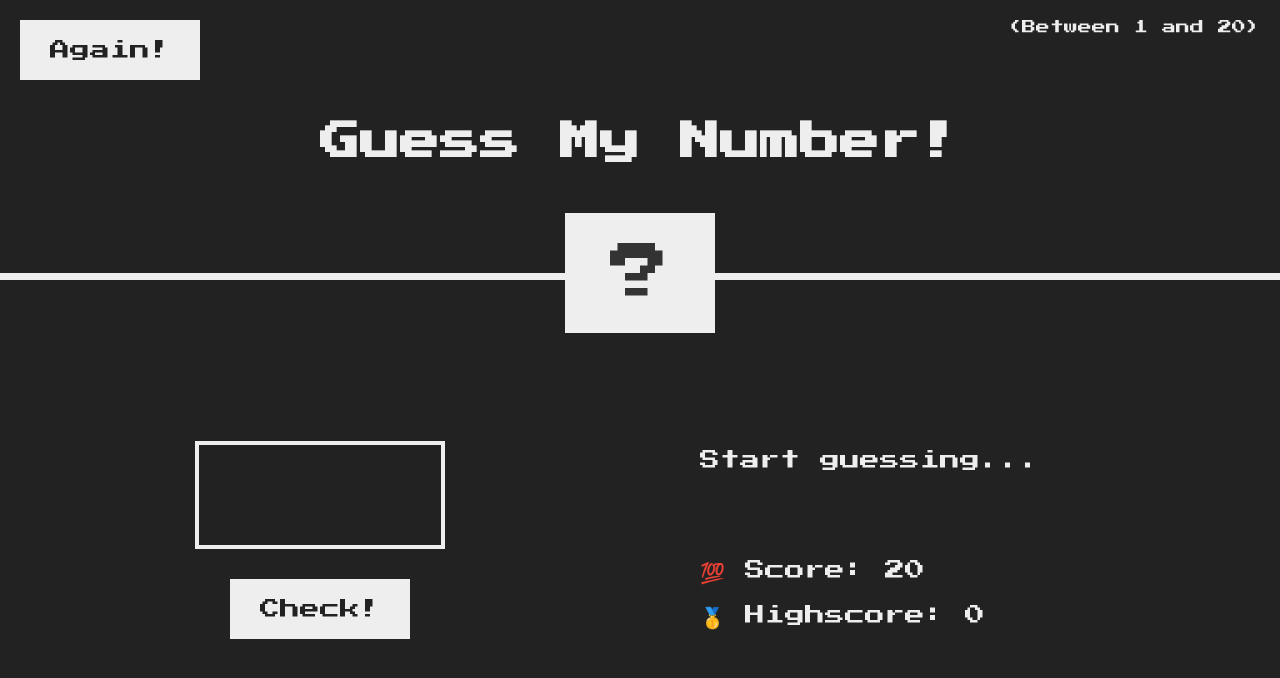
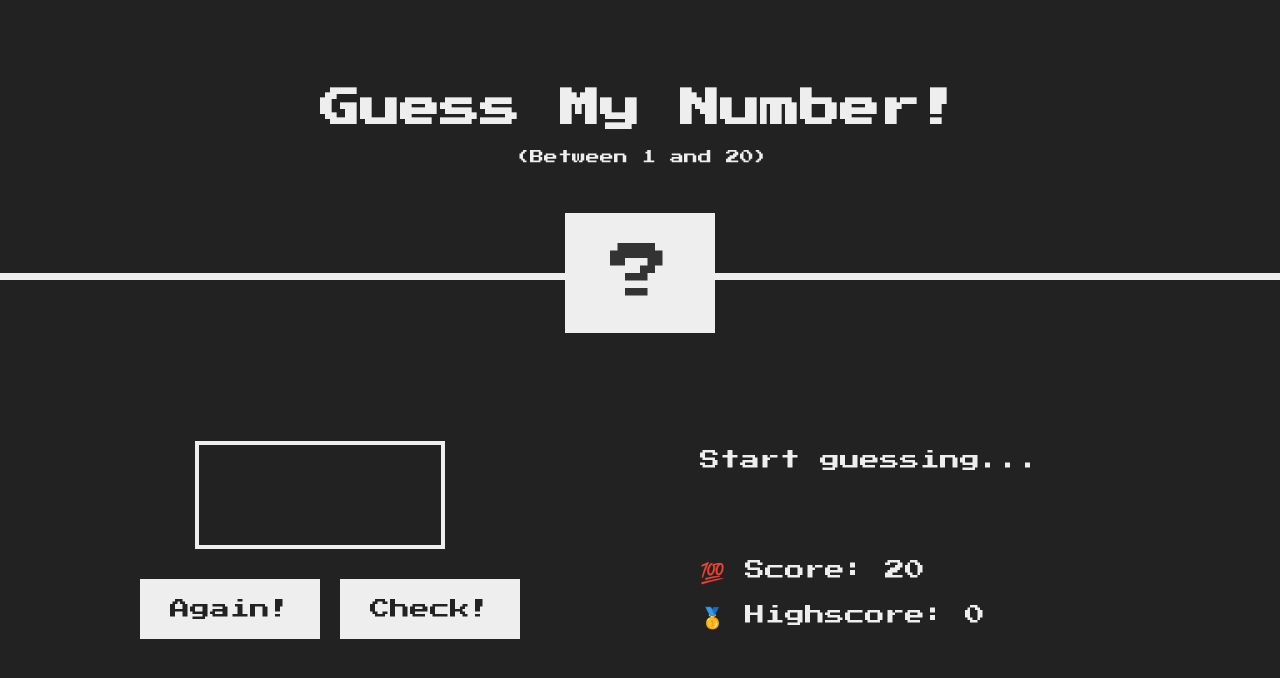
Before and after one commit to Roshan2059/guess-the-number-game, a plain HTML site: page index.html in a window 1280 px wide. Drawn offline with Linux system fonts and the light colour scheme.

Commit message:
20 bug changed

```diff
--- a/index.html
+++ b/index.html
@@ -1,5 +1,6 @@
 <!DOCTYPE html>
 <html lang="en">
+
 <head>
   <meta charset="UTF-8" />
   <meta name="viewport" content="width=device-width, initial-scale=1.0" />
@@ -7,17 +8,20 @@
   <link rel="stylesheet" href="style.css" />
   <title>Guess My Number!</title>
 </head>
+
 <body>
   <header>
     <h1>Guess My Number!</h1>
     <p class="between">(Between 1 and 20)</p>
-      <button class="btn again">Again!</button>
     <div class="number">?</div>
   </header>
   <main>
     <section class="left">
       <input type="number" class="guess" />
+      <div class="btns">
+        <button class="btn again">Again!</button>
         <button class="btn check">Check!</button>
+      </div>
     </section>
     <section class="right">
       <p class="message">Start guessing...</p>
@@ -29,4 +33,5 @@
   </main>
   <script src="script.js"></script>
 </body>
+
 </html>
--- a/script.js
+++ b/script.js
@@ -6,19 +6,20 @@ let actualNum = Math.trunc(Math.random() * 20) + 1;
 document.querySelector('.check').addEventListener('click', function () {
     const guess = document.querySelector('.guess').value;
     // document.write(`Value: ${guess}`)
-
-    if (!guess)
+    // if (guess > 20)
+    //     document.querySelector('.message').textContent = 'Choose below 20';
+    if (guess > 20 || guess < 0)
+        document.querySelector('.message').textContent = 'The number should be between 1 and 20';
+    else if (!guess)
         document.querySelector('.message').textContent = 'Enter a number';
-    else if (guess < 1 || guess > 20)
-        document.querySelector('.message').textContent = 'The number should be between 1 and 20';
     else if (guess == actualNum) {
         document.querySelector('.number').textContent = actualNum;
         document.querySelector('.message').textContent = 'Correct number';
         document.querySelector('body').style.backgroundColor = 'green';
 
-        if(score > highscore){
+        if (score > highscore) {
             highscore = score;
-             document.querySelector('.highscore').textContent = highscore;
+            document.querySelector('.highscore').textContent = highscore;
         }
 
     }
@@ -35,7 +36,7 @@ document.querySelector('.check').addEventListener('click', function () {
 
 });
 
-document.querySelector('.again').addEventListener('click', function() {
+document.querySelector('.again').addEventListener('click', function () {
     actualNum = Math.trunc(Math.random() * 20) + 1;
     score = 20;
     document.querySelector('.score').textContent = 20;
--- a/style.css
+++ b/style.css
@@ -51,7 +51,7 @@ h1 {
   text-align: center;
   position: absolute;
   width: 100%;
-  top: 52%;
+  top: 40%;
   left: 50%;
   transform: translate(-50%, -50%);
 }
@@ -72,14 +72,8 @@ h1 {
 .between {
   font-size: 1.4rem;
   position: absolute;
-  top: 2rem;
-  right: 2rem;
-}
-
-.again {
-  position: absolute;
-  top: 2rem;
-  left: 2rem;
+  top: 55%;
+  right: 40%;
 }
 
 .guess {
@@ -95,6 +89,10 @@ h1 {
   margin-bottom: 3rem;
 }
 
+.btns{
+  display: flex;
+}
+
 .btn {
   border: none;
   background-color: #eee;
@@ -103,6 +101,7 @@ h1 {
   font-family: inherit;
   padding: 2rem 3rem;
   cursor: pointer;
+  margin-left: 20px;
 }
 
 .btn:hover {
```
Lines whose indentation alone changed are shown as unchanged.
